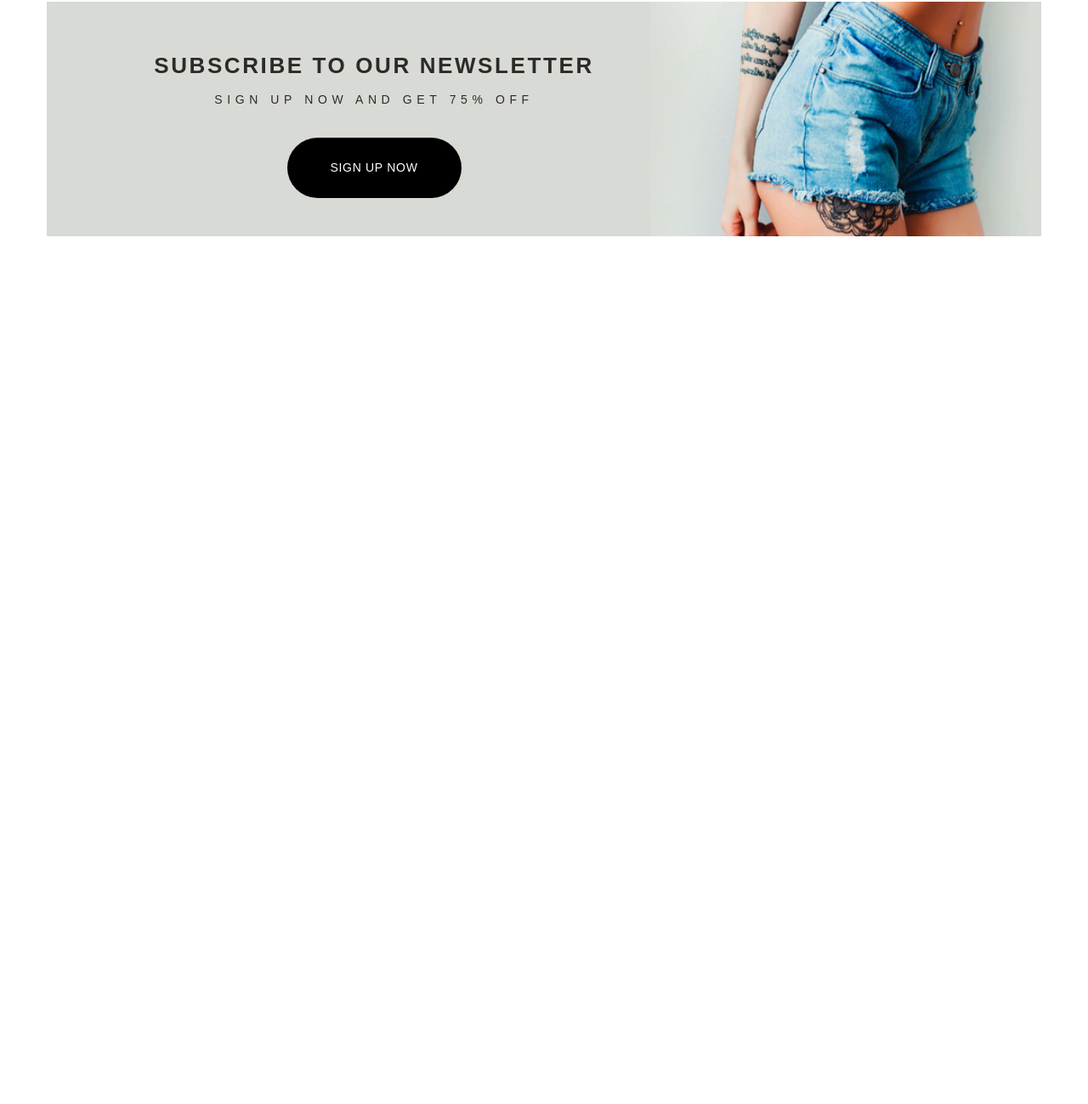
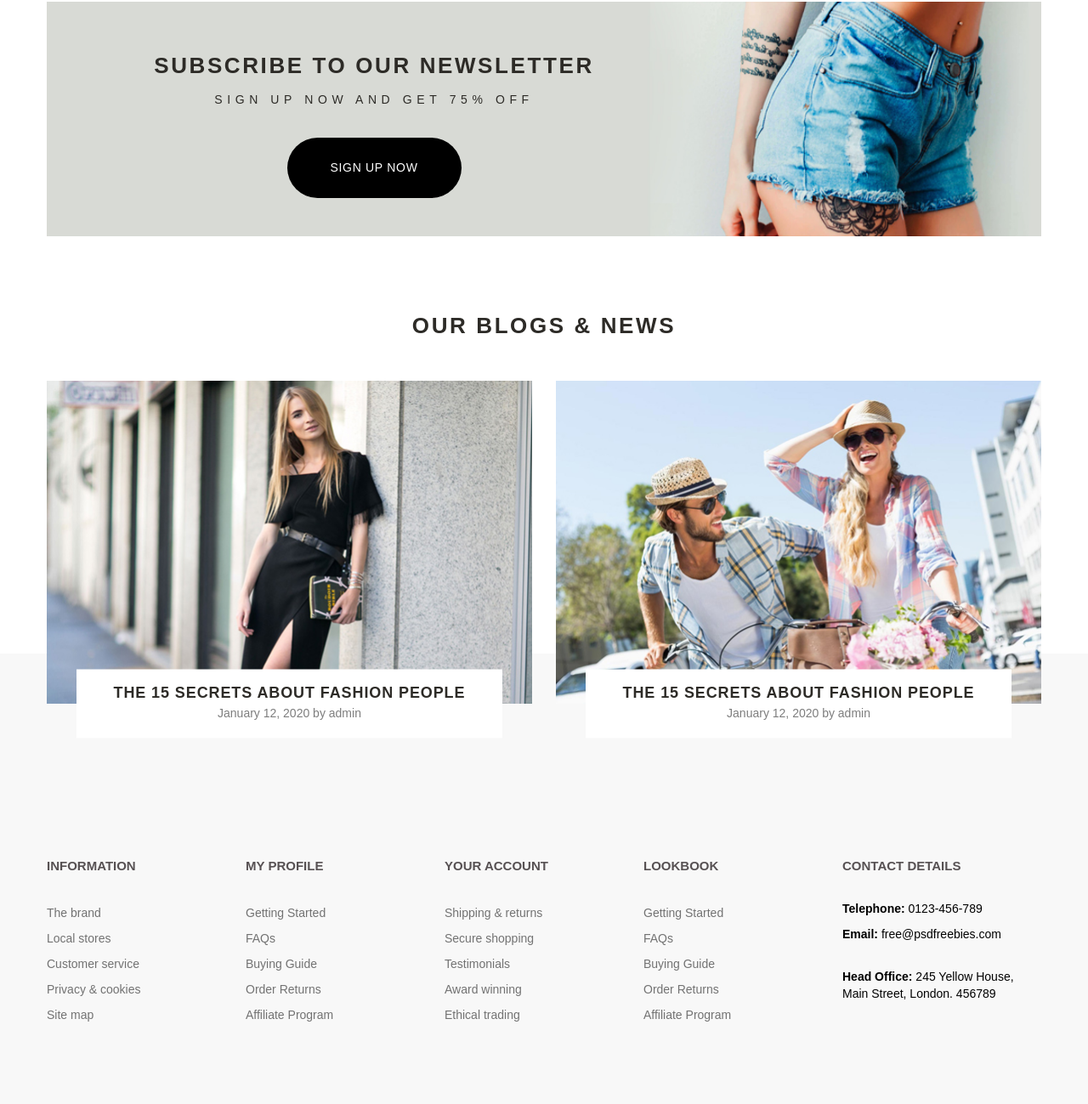
Before and after one commit to Heneros/fashion-site, a plain HTML site: page index.html in a window 1280 px wide. Shown: the part 3428-4727 px from the top of the page at 85% size. Before the commit the page ends 3731 px from the top, so only its background shows below. Drawn offline with nearby package versions, Linux system fonts and the light colour scheme; a web font is replaced by a local one.

Commit message:
links and blog section

```diff
--- a/index.html
+++ b/index.html
@@ -300,7 +300,73 @@
         <a href="#">SIGN UP NOW</a>
       </div>
     </div>
+       <div class="blog">
+      <p class="blog__title"> our blogs & news</p>
+      <div class="blog__block">
+        <div class="blog__element">
+          <img src="img/blog.jpg" alt="">
+          <div class="blog__info">
+            <p class="blog__topic">
+              <a href="#">The 15 Secrets About Fashion People</a>
+            </p>
+            <p class="blog__date">January 12, 2020 by admin</p>
+          </div>
+        </div>
+        <div class="blog__element">
+          <img src="img/blog2.jpg" alt="">
+          <div class="blog__info">
+            <p class="blog__topic">
+              <a href="#">The 15 Secrets About Fashion People</a>
+            </p>
+            <p class="blog__date">January 12, 2020 by admin</p>
+          </div>
+        </div>
+      </div>
+    </div>
   </div>
+  <div class="links">
+    <div class="links__wrap wrap">
+      <div class="links__element">
+        <p class="links__title">Information</p>
+        <p><a href="#">The brand</a></p>
+        <p><a href="#">Local stores</a></p>
+        <p><a href="#">Customer service</a></p>
+        <p><a href="#">Privacy & cookies</a></p>
+        <p><a href="#">Site map</a></p>
+      </div>
+      <div class="links__element">
+        <p class="links__title">My profile</p>
+        <p><a href="#">Getting Started</a></p>
+        <p><a href="#">FAQs</a></p>
+        <p><a href="#">Buying Guide</a></p>
+        <p><a href="#">Order Returns</a></p>
+        <p><a href="#">Affiliate Program</a></p>
+      </div>
+      <div class="links__element">
+        <p class="links__title">Your account</p>
+        <p><a href="#">Shipping & returns</a></p>
+        <p><a href="#">Secure shopping</a></p>
+        <p><a href="#">Testimonials</a></p>
+        <p><a href="#">Award winning</a></p>
+        <p><a href="#">Ethical trading</a></p>
+      </div>
+      <div class="links__element">
+        <p class="links__title">Lookbook</p>
+        <p><a href="#">Getting Started</a></p>
+        <p><a href="#">FAQs</a></p>
+        <p><a href="#">Buying Guide</a></p>
+        <p><a href="#">Order Returns</a></p>
+        <p><a href="#">Affiliate Program</a></p>
+      </div>
+      <div class="links__element links__element--contact">
+        <p class="links__title">contact details</p>
+        <p><span>Telephone:</span> 0123-456-789</p>
+        <p><span>Email:</span> free@psdfreebies.com</p>
+        <p><span>Head Office:</span> 245 Yellow House, Main Street, London. 456789</p>
+      </div>
+    </div>
+  </div>
+
 </div>
 </body>
 </html>
--- /dev/null
+++ b/less/blocks/blog.less
@@ -0,0 +1,86 @@
+.blog{
+	margin: 90px 0 -140px;
+	.blog__title{
+		font-size: 26px;
+    line-height: 30px;
+    letter-spacing: 2.6px;
+    font-weight: 600;
+    text-transform: uppercase;
+    color: @offers-color;
+    text-align: center;
+	}
+	  .blog__block {
+    display: flex;
+    justify-content: space-between;
+    flex-wrap: wrap;
+    margin-top: 50px;
+  }
+    .blog__element {
+    flex-basis: 48.8%;
+
+    img {
+      display: block;
+      max-width: 100%;
+    }
+
+  }
+  .blog__info{
+  	width: calc(100% - 70px);
+    margin: 0 auto;
+    transform: translateY(-50%);
+    text-align: center;
+    background-color: white;
+    padding: 15px 0;
+    .blog__topic{
+    	a{
+    		font-weight: 600;
+        font-size: 18px;
+        line-height: 18px;
+        letter-spacing: 0.9px;
+        text-transform: uppercase;
+        text-decoration: none;
+        color: @offers-color;
+                &:hover {
+          text-decoration: underline;
+        }
+    	}
+    }
+        p {
+      margin: 3px 0;
+    }
+     .blog__date {
+      font-size: 14px;
+      line-height: 24px;
+      color: #7d7d7d;
+    }
+  }
+
+}
+@media (max-width: 768px) {
+
+  .blog {
+    margin-top: 25px;
+
+    .blog__info {
+      width: calc(100% - 20px);
+    }
+
+  }
+
+}
+
+@media (max-width: 580px) {
+
+  .blog {
+
+    .blog__block {
+      margin-top: 25px;
+    }
+
+    .blog__element {
+      flex-basis: 100%;
+    }
+
+  }
+
+}
--- /dev/null
+++ b/less/blocks/links.less
@@ -0,0 +1,94 @@
+.links {
+  background-color: #f8f8f8;
+  padding: 240px 0 90px;
+
+  .links__wrap {
+    display: flex;
+    justify-content: space-between;
+    flex-wrap: wrap;
+  }
+
+  .links__element {
+    flex-basis: 20%;
+  }
+
+  .links__title {
+    font-size: 15px;
+    line-height: 20px;
+    font-weight: 700;
+    color: #575153;
+    text-transform: uppercase;
+    margin-bottom: 30px;
+  }
+
+  a {
+    font-size: 14px;
+    line-height: 30px;
+    color: #727272;
+    text-decoration: none;
+    font-weight: 300;
+
+    &:hover {
+      text-decoration: underline;
+    }
+
+  }
+
+  .links__element--contact {
+
+    .links__title {
+      font-size: 15px;
+      font-weight: 700;
+      color: #575153;
+      margin-top: 0;
+      margin-bottom: 30px;
+    }
+
+    p {
+      font-size: 14px;
+      line-height: 20px;
+      color: black;
+      font-weight: 300;
+      margin: 10px 0;
+
+      &:last-of-type {
+        margin-top: 30px;
+      }
+
+      span {
+        font-weight: 700;
+      }
+
+    }
+
+  }
+
+}
+
+@media (max-width: 860px) {
+
+  .links {
+    padding-top: 200px;
+
+    .links__element {
+      flex-basis: 33%;
+      margin: 10px 0;
+    }
+
+  }
+
+}
+
+@media (max-width: 480px) {
+
+  .links {
+    padding-top: 150px;
+
+    .links__element {
+      flex-basis: 100%;
+      text-align: center;
+    }
+
+  }
+
+}
--- a/less/style.less
+++ b/less/style.less
@@ -14,8 +14,8 @@
 @import "blocks/banner";
 @import "blocks/products";
 @import "blocks/featured";
-
-
+@import "blocks/blog";
+@import "blocks/links";
 
 @import (inline)"components/normalize.css";
 
```
Also changed, not shown: css/style.css, 1 other file.
